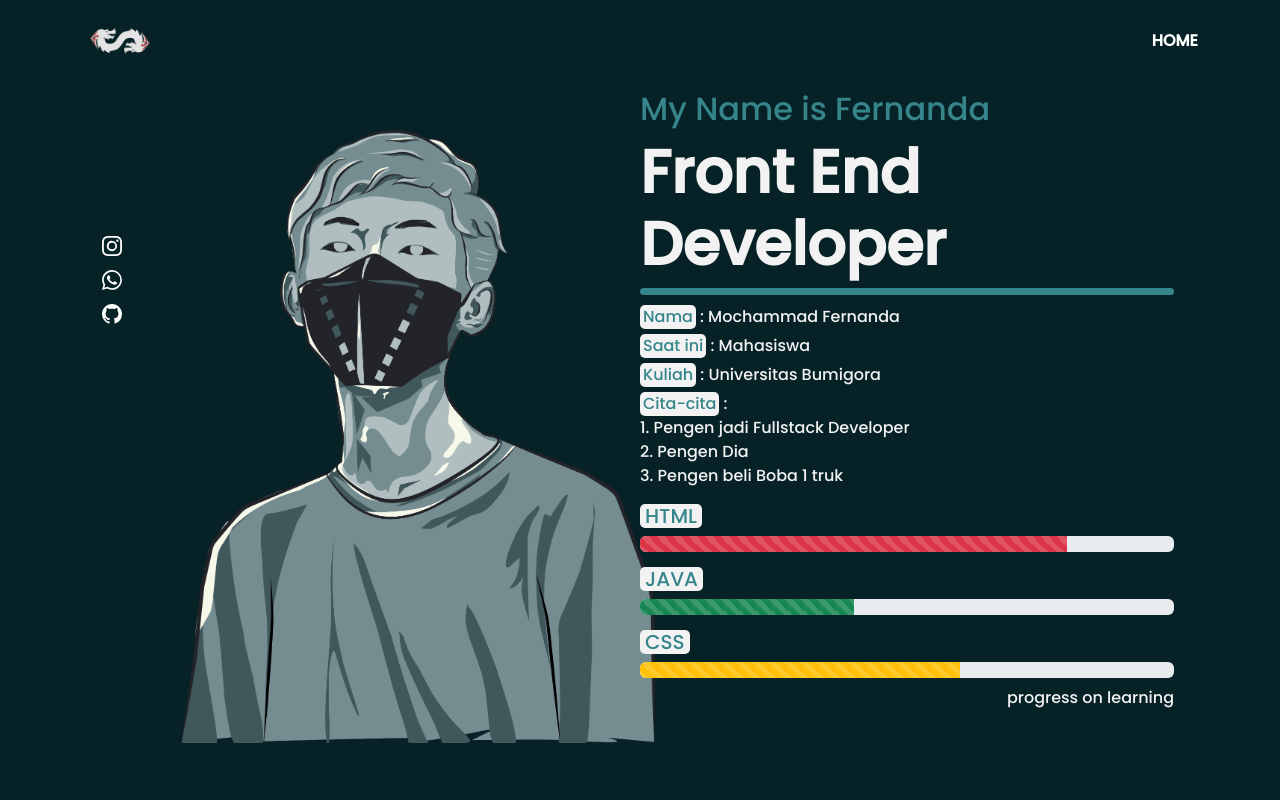
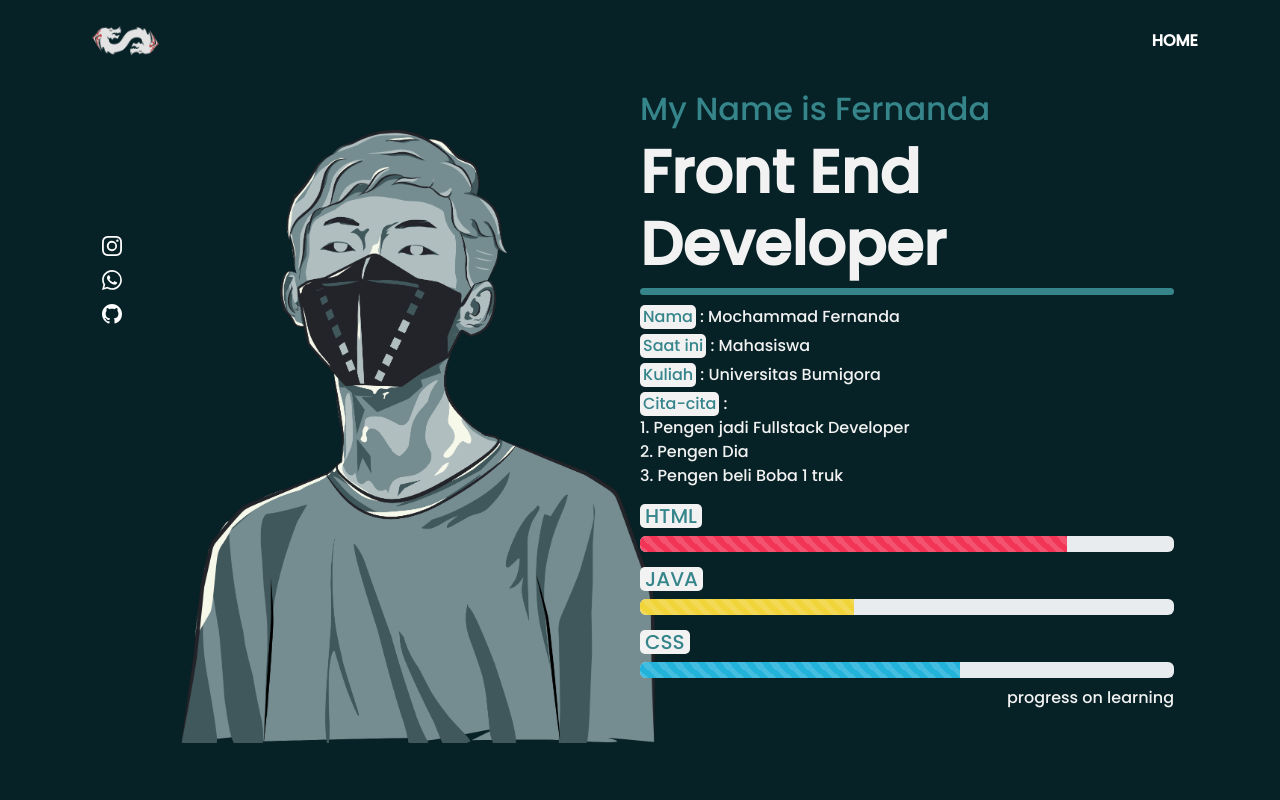
Before and after one commit to Veloxium/profile-web, a React (Create React App) app: page /me in a window 1280 px wide. Shown: the top 800 px of the page. Built offline with nearby package versions, Linux system fonts and the light colour scheme.

Commit message:
Deployed website

```diff
--- a/src/components/email/email.css
+++ b/src/components/email/email.css
@@ -18,6 +18,7 @@
     display: block;
     margin: auto;
     padding: 20px;
+
 }
 .bar h1{
     text-align: start;
@@ -25,7 +26,7 @@
 }
 .teks-email{
     margin-left: 30px;
-    margin-top: 20px;
+    padding-top: 20px;
     margin-bottom: 20px;
     color: #f2f2f2;
 }
--- a/src/components/header/Header.jsx
+++ b/src/components/header/Header.jsx
@@ -11,7 +11,7 @@ const Header = () => {
     <div>
     <Navbar bg="custom" variant="dark" className="nav">
         <Container>
-          <Navbar.Brand href="#home"><img src={Logo} alt="logo" className='logo' /></Navbar.Brand>
+          <Link to="/profile-web"><Navbar.Brand ><img src={Logo} alt="logo" className='logo' /></Navbar.Brand></Link>
           <Nav className="ms-auto menu">
             <Link to="/profile-web" className="list" active>HOME</Link>
             {/* <Nav.Link href="#about" className="list">ABOUT</Nav.Link>
--- a/src/components/me/Me.jsx
+++ b/src/components/me/Me.jsx
@@ -51,15 +51,15 @@ const Me = () => {
               <div className="load">
                 <div className="flex">
                   <h5>HTML</h5>
-                  <ProgressBar striped variant="danger" now={80} />
+                  <ProgressBar striped variant="html" now={80} />
                 </div>
                 <div className="flex">
                   <h5>JAVA</h5>
-                  <ProgressBar striped variant="success" now={40} />{" "}
+                  <ProgressBar striped variant="java" now={40} />{" "}
                 </div>
                 <div className="flex">
                   <h5>CSS</h5>
-                  <ProgressBar striped variant="warning" now={60} />{" "}
+                  <ProgressBar striped variant="css" now={60} />{" "}
                 </div>
                 <h6>progress on learning</h6>
               </div>
--- a/src/components/me/me.css
+++ b/src/components/me/me.css
@@ -42,3 +42,12 @@ p span{
 .biodata p{
     margin-top: 30px;
 }
+.bg-html{
+    background-color: #F23557!important;
+}
+.bg-java{
+    background-color: #F0D43A!important;
+}
+.bg-css{
+    background-color: #22B2DA!important;
+}
```
